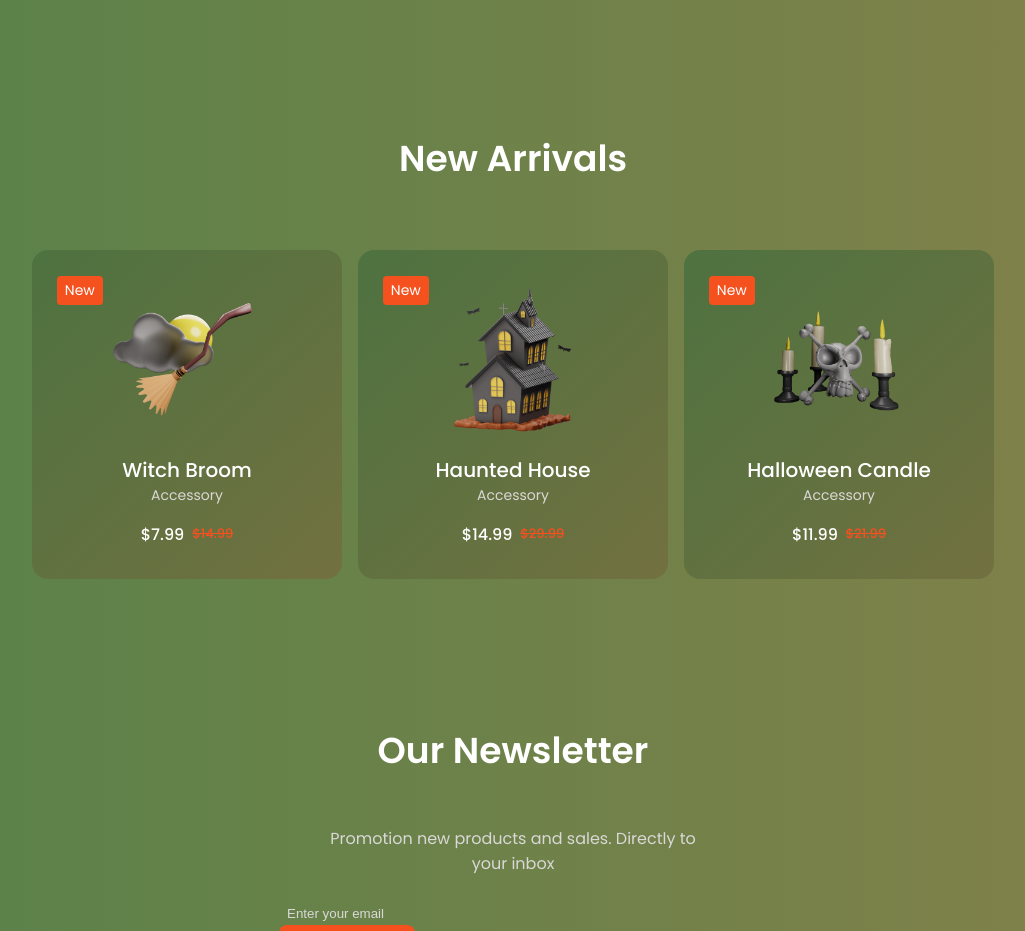
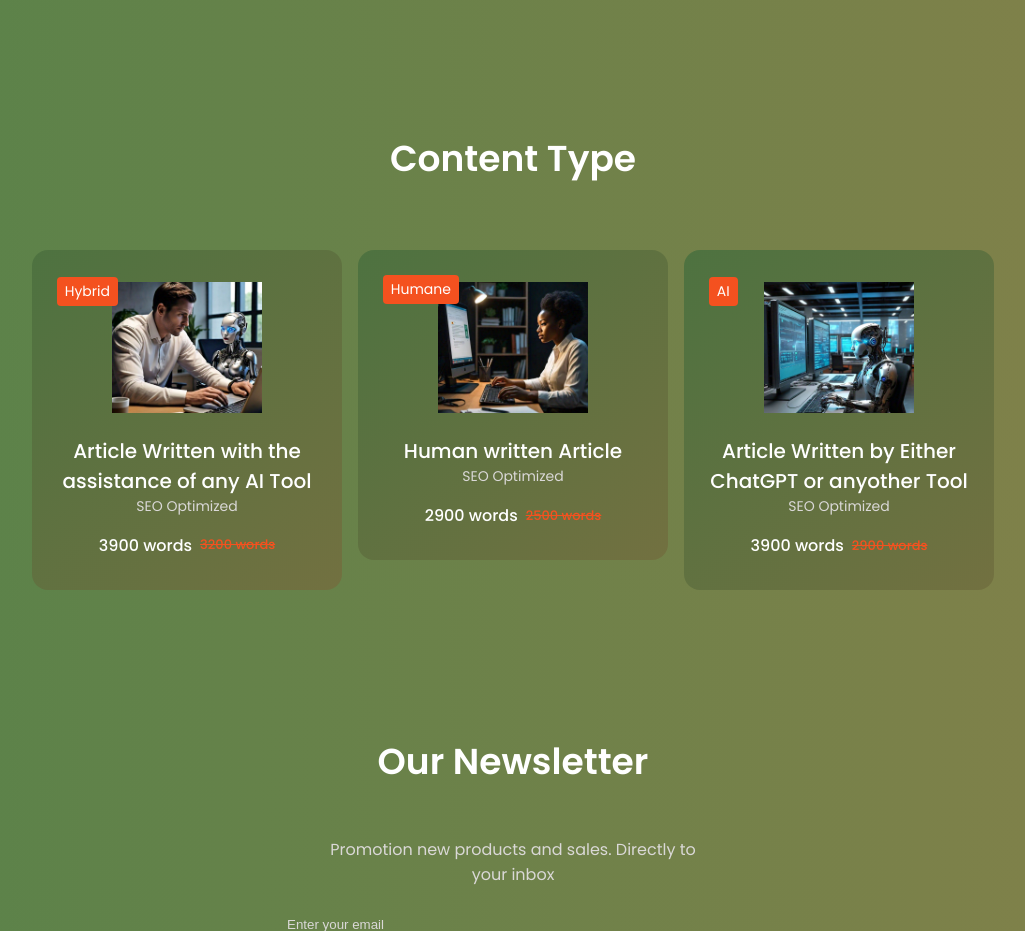
Before and after one commit to Reysajju/escritura, a plain HTML site: page index.html in a window 1280 px wide. Shown: the part 3260-4191 px from the top of the page, without its empty margins (127-1152 px from the left). Drawn offline with nearby package versions, Linux system fonts and the light colour scheme.

Commit message:
type of content

```diff
--- a/index.html
+++ b/index.html
@@ -176,7 +176,7 @@
                 </div>
             </section>
 
-            <!--==================== CATEGORY ====================-->
+            <!--==================== Winners ====================-->
             <section class="section category" id="winners">
                 <h2 class="section__title"> Prince and Princess <br> featured  </h2>
 
@@ -218,7 +218,7 @@
                 </div>
             </section>
 
-            <!--==================== Subscribers ====================-->
+            <!--==================== Team ====================-->
             <section class="section team" id="team">
                 <h2 class="section__title">Team Members</h2>
 
@@ -254,22 +254,22 @@
                 </div>
             </section>
 
-            <!--==================== NEW ARRIVALS ====================-->
+            <!--==================== Content Type ====================-->
             <section class="section new" id="new">
-                <h2 class="section__title">New Arrivals</h2>
+                <h2 class="section__title">Content Type</h2>
 
                 <div class="new__container container">
                     <div class="swiper new-swiper">
                         <div class="swiper-wrapper">
                             <div class="new__content swiper-slide">
-                                <div class="new__tag">New</div>
-                                <img src="assets/img/new1-img.png" alt="" class="new__img">
-                                <h3 class="new__title">Haunted House</h3>
-                                <span class="new__subtitle">Accessory</span>
+                                <div class="new__tag">Humane</div>
+                                <img src="assets/img/new1-img.jpeg" alt="" class="new__img">
+                                <h3 class="new__title">Human written Article</h3>
+                                <span class="new__subtitle">SEO Optimized</span>
 
                                 <div class="new__prices">
-                                    <span class="new__price">$14.99</span>
-                                    <span class="new__discount">$29.99</span>
+                                    <span class="new__price">2900 words</span>
+                                    <span class="new__discount">2500 words</span>
                                 </div>
 
                                 <button class="button new__button">
@@ -278,14 +278,14 @@
                             </div>
 
                             <div class="new__content swiper-slide">
-                                <div class="new__tag">New</div>
-                                <img src="assets/img/new2-img.png" alt="" class="new__img">
-                                <h3 class="new__title">Halloween Candle</h3>
-                                <span class="new__subtitle">Accessory</span>
+                                <div class="new__tag">AI</div>
+                                <img src="assets/img/new2-img.jpeg" alt="" class="new__img">
+                                <h3 class="new__title">Article Written by Either ChatGPT or anyother Tool</h3>
+                                <span class="new__subtitle">SEO Optimized</span>
 
                                 <div class="new__prices">
-                                    <span class="new__price">$11.99</span>
-                                    <span class="new__discount">$21.99</span>
+                                    <span class="new__price">3900 words</span>
+                                    <span class="new__discount">2900 words</span>
                                 </div>
 
                                 <button class="button new__button">
@@ -294,62 +294,14 @@
                             </div>
 
                             <div class="new__content swiper-slide">
-                                <div class="new__tag">New</div>
-                                <img src="assets/img/new3-img.png" alt="" class="new__img">
-                                <h3 class="new__title">Witch Hat</h3>
-                                <span class="new__subtitle">Accessory</span>
+                                <div class="new__tag">Hybrid</div>
+                                <img src="assets/img/new3-img.jpeg" alt="" class="new__img">
+                                <h3 class="new__title">Article Written with the assistance of any AI Tool</h3>
+                                <span class="new__subtitle">SEO Optimized</span>
 
                                 <div class="new__prices">
-                                    <span class="new__price">$4.99</span>
-                                    <span class="new__discount">$9.99</span>
-                                </div>
-
-                                <button class="button new__button">
-                                    <i class='bx bx-cart-alt new__icon'></i>
-                                </button>
-                            </div>
-
-                            <div class="new__content swiper-slide">
-                                <div class="new__tag">New</div>
-                                <img src="assets/img/new4-img.png" alt="" class="new__img">
-                                <h3 class="new__title">Rip</h3>
-                                <span class="new__subtitle">Accessory</span>
-
-                                <div class="new__prices">
-                                    <span class="new__price">$24.99</span>
-                                    <span class="new__discount">$44.99</span>
-                                </div>
-
-                                <button class="button new__button">
-                                    <i class='bx bx-cart-alt new__icon'></i>
-                                </button>
-                            </div>
-
-                            <div class="new__content swiper-slide">
-                                <div class="new__tag">New</div>
-                                <img src="assets/img/new5-img.png" alt="" class="new__img">
-                                <h3 class="new__title">Terrifying Crystal Ball</h3>
-                                <span class="new__subtitle">Accessory</span>
-
-                                <div class="new__prices">
-                                    <span class="new__price">$5.99</span>
-                                    <span class="new__discount">$12.99</span>
-                                </div>
-
-                                <button class="button new__button">
-                                    <i class='bx bx-cart-alt new__icon'></i>
-                                </button>
-                            </div>
-
-                            <div class="new__content swiper-slide">
-                                <div class="new__tag">New</div>
-                                <img src="assets/img/new6-img.png" alt="" class="new__img">
-                                <h3 class="new__title">Witch Broom</h3>
-                                <span class="new__subtitle">Accessory</span>
-
-                                <div class="new__prices">
-                                    <span class="new__price">$7.99</span>
-                                    <span class="new__discount">$14.99</span>
+                                    <span class="new__price">3900 words</span>
+                                    <span class="new__discount">3200 words</span>
                                 </div>
 
                                 <button class="button new__button">
```
Also changed, not shown: assets/img/new1-img.jpeg (added), assets/img/new1-img.png (deleted), assets/img/new2-img.jpeg (added), assets/img/new2-img.png (deleted), assets/img/new3-img.jpeg (added), assets/img/new3-img.png (deleted), assets/img/new4-img.png (deleted), assets/img/new5-img.png (deleted), assets/img/new6-img.png (deleted).
